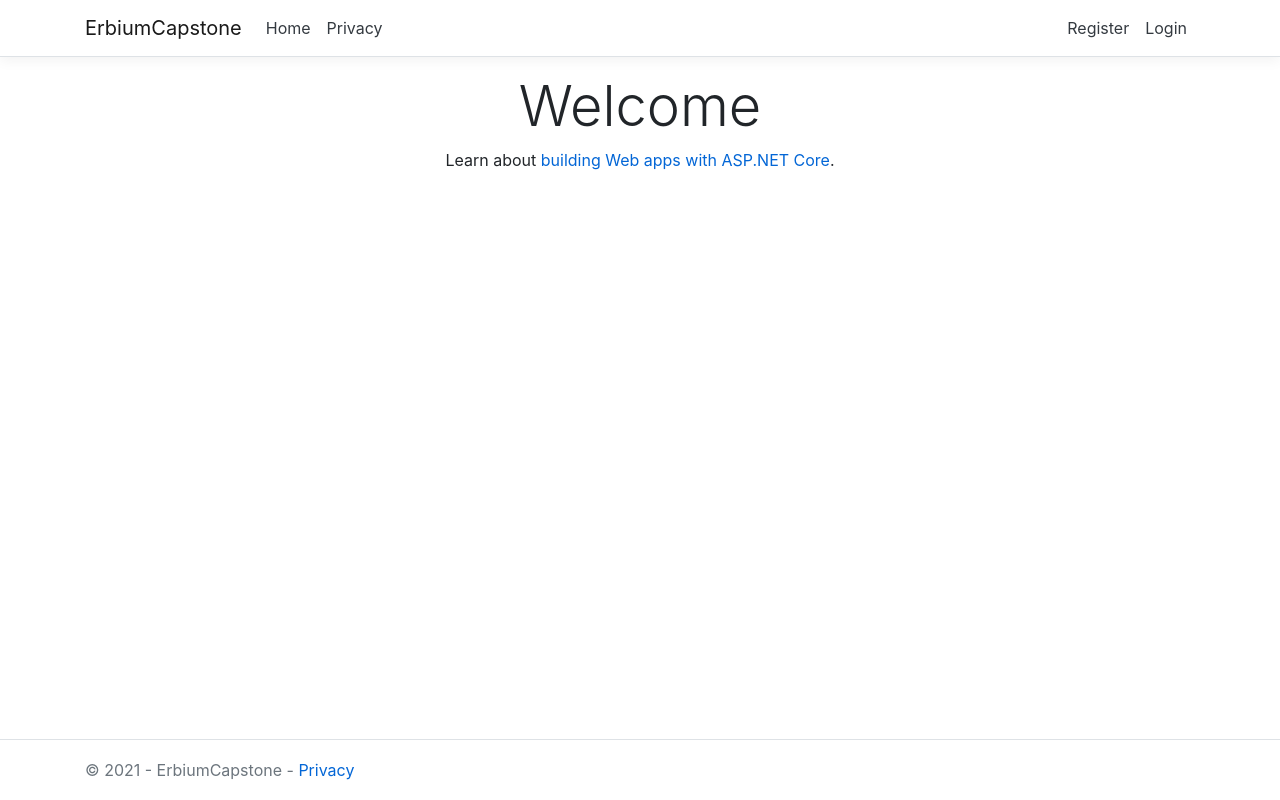
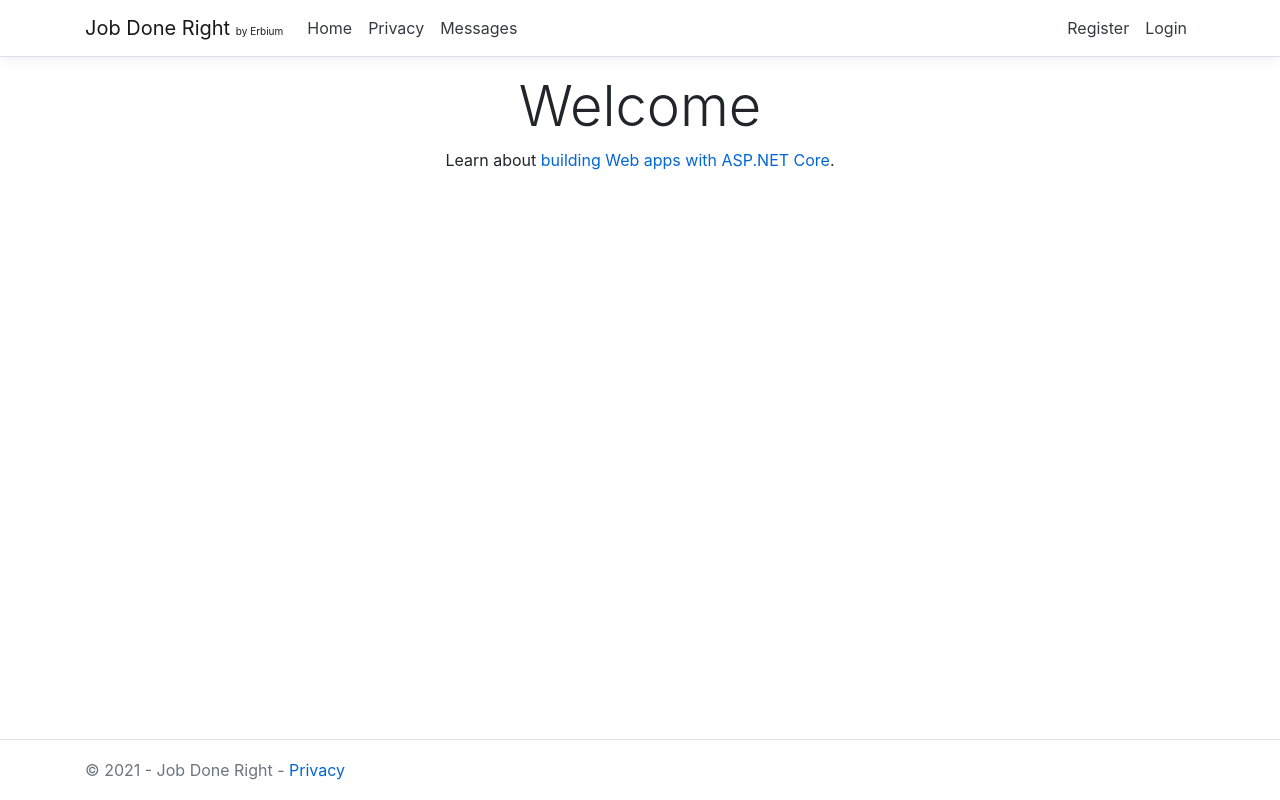
Before and after one commit to GRy82/ErbiumCapstoneRepo, an ASP.NET Core app: page / in a window 1280 px wide. Run offline with ASP.NET Core 8, Linux system fonts and the light colour scheme; some libraries are stand-ins or nearby versions.

Commit message:
made changes to the Nav Bar, Title, Footer. Included link for messages on Nav Bar and added company name to navbar and title (tab)

```diff
--- a/ErbiumCapstone/Views/Shared/_Layout.cshtml
+++ b/ErbiumCapstone/Views/Shared/_Layout.cshtml
@@ -3,7 +3,7 @@
 <head>
     <meta charset="utf-8" />
     <meta name="viewport" content="width=device-width, initial-scale=1.0" />
-    <title>@ViewData["Title"] - ErbiumCapstone</title>
+    <title>@ViewData["Title"] - Job Done Right</title>
     <link rel="stylesheet" href="~/lib/bootstrap/dist/css/bootstrap.min.css" />
     <link rel="stylesheet" href="~/css/site.css" />
 </head>
@@ -11,7 +11,7 @@
     <header>
         <nav class="navbar navbar-expand-sm navbar-toggleable-sm navbar-light bg-white border-bottom box-shadow mb-3">
             <div class="container">
-                <a class="navbar-brand" asp-area="" asp-controller="Home" asp-action="Index">ErbiumCapstone</a>
+                <a class="navbar-brand" asp-area="" asp-controller="Home" asp-action="Index">Job Done Right <font size="1">by Erbium</font></a>
                 <button class="navbar-toggler" type="button" data-toggle="collapse" data-target=".navbar-collapse" aria-controls="navbarSupportedContent"
                         aria-expanded="false" aria-label="Toggle navigation">
                     <span class="navbar-toggler-icon"></span>
@@ -24,6 +24,9 @@
                         </li>
                         <li class="nav-item">
                             <a class="nav-link text-dark" asp-area="" asp-controller="Home" asp-action="Privacy">Privacy</a>
+                        </li>
+                        <li class="nav-item">
+                            <a class="nav-link text-dark" asp-area="" asp-controller="Home" asp-action="Messages">Messages</a>
                         </li>
                     </ul>
                 </div>
@@ -38,7 +41,7 @@
 
     <footer class="border-top footer text-muted">
         <div class="container">
-            &copy; 2021 - ErbiumCapstone - <a asp-area="" asp-controller="Home" asp-action="Privacy">Privacy</a>
+            &copy; 2021 - Job Done Right - <a asp-area="" asp-controller="Home" asp-action="Privacy">Privacy</a>
         </div>
     </footer>
     <script src="~/lib/jquery/dist/jquery.min.js"></script>
```
